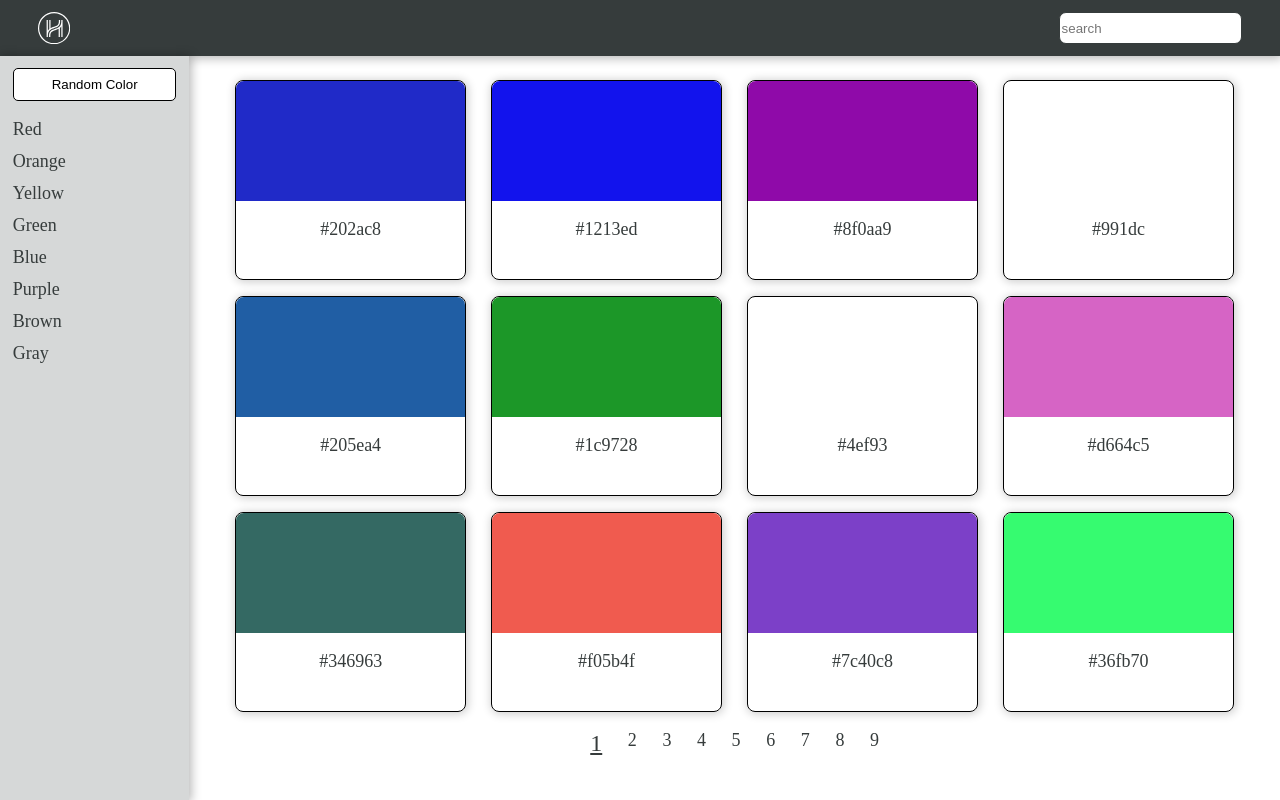
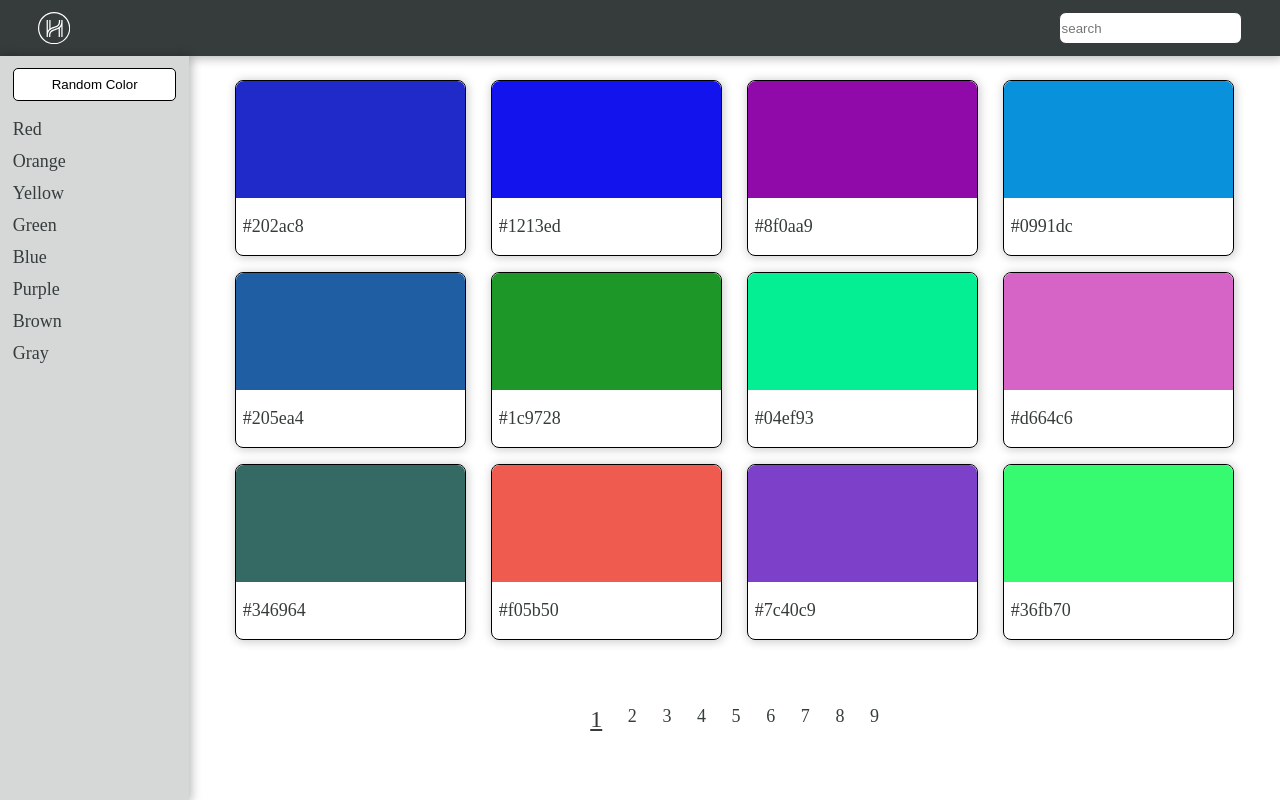
Before and after one commit to calvincao/hh-interview-challenge, a React (Create React App) app: page / in a window 1280 px wide. Built offline with nearby package versions, Linux system fonts and the light colour scheme; a web font is replaced by a local one.

Commit message:
added search function

```diff
--- a/public/index.html
+++ b/public/index.html
@@ -2,7 +2,7 @@
 <html lang="en">
   <head>
     <meta charset="utf-8" />
-    <link rel="icon" href="%PUBLIC_URL%/favicon.ico" />
+    <link rel="icon" href="" />
     <meta name="viewport" content="width=device-width, initial-scale=1" />
     <meta name="theme-color" content="#000000" />
     <meta
@@ -24,7 +24,7 @@
       work correctly both with client-side routing and a non-root public URL.
       Learn how to configure a non-root public URL by running `npm run build`.
     -->
-    <title>React App</title>
+    <title>HH</title>
   </head>
   <body>
     <noscript>You need to enable JavaScript to run this app.</noscript>
--- a/src/App.css
+++ b/src/App.css
@@ -18,7 +18,7 @@ body {
   padding: 1.5vh 3vw;
   box-shadow: 1px 1px 10px 1px rgba(0, 0, 0, 0.3);
 }
-#main-body {
+main {
   display: flex;
   flex-direction: row;
   justify-content: space-between;
@@ -31,12 +31,38 @@ body {
   align-items: center;
   width: 100%
 }
+.search-results{
+  padding-top: 0;
+  display: flex;
+  flex-direction: column;
+  align-items: center;
+  width: 100%
+}
+.detail-view {
+  width: 75%;
+  height: 100%
+}
+.neighbor-colors {
+  margin: 2vh 0vh;
+  display: grid;
+  grid-template-columns: repeat(5, 1fr);
+  column-gap: 2vw;
+  width: 100%;
+}
+.clear-btn {
+  background-color: white;
+  border: 1px solid black;
+  border-radius: 5px;
+  padding: 1vh 1vh;
+  width: 15%
+}
 #card-container {
   display: grid;
   grid-template-columns: repeat(4, minmax(18vw, 18%));
-  grid-template-rows: repeat(3, minmax(25vh, 15%));
+  grid-template-rows: repeat(3, minmax(22vh, 15%));
   column-gap: 2vw;
   row-gap: 2vh;
+  height: 90%;
 }
 #sidebar {
   display: flex;
@@ -74,11 +100,16 @@ li {
   border-radius: 8px;
   display: flex;
   flex-direction: column;
+  align-items: flex-start;
   box-shadow: 1px 1px 10px 1px rgba(0, 0, 0, 0.2);
+}
+.card p {
+  padding-left: 0.5vw;
 }
 .pagination{
   display: flex;
   flex-direction: row;
+  margin: 0;
 }
 .page-item{
   margin-left: 1vw;
@@ -96,12 +127,27 @@ li {
   border: 1px solid #363c3c;
   border-radius: 7px;
 }
-
 #main-body {
   display: flex;
   flex-direction: row;
 }
-
+.search-header {
+  display: flex;
+  flex-direction: row;
+  column-gap: 2vw;
+  align-items: center;
+  justify-content: center;
+}
+.exit-search-btn {
+  background-color: white;
+  border: 1px solid black;
+  border-radius: 5px;
+  padding: 1vh 1vh;
+  height: 75%
+}
+h1{
+  margin: 0;
+}
 .App-logo {
   height: 40vmin;
   pointer-events: none;
@@ -112,27 +158,3 @@ li {
     animation: App-logo-spin infinite 20s linear;
   }
 }
-
-.App-header {
-  background-color: #282c34;
-  min-height: 100vh;
-  display: flex;
-  flex-direction: column;
-  align-items: center;
-  justify-content: center;
-  font-size: calc(10px + 2vmin);
-  color: white;
-}
-
-.App-link {
-  color: #61dafb;
-}
-
-@keyframes App-logo-spin {
-  from {
-    transform: rotate(0deg);
-  }
-  to {
-    transform: rotate(360deg);
-  }
-}
--- a/src/App.jsx
+++ b/src/App.jsx
@@ -1,47 +1,48 @@
+import './App.css';
 import Navbar from './components/Navbar';
 import Sidebar from './components/Sidebar';
-import CardContainer from './containers/CardContainer';
-import Pagination from './components/Pagination';
-import DetailView from './containers/DetailView'
-import './App.css';
+import Contents from './containers/Contents';
+import { findClosestColors } from './helperFuncs';
 import { useState, useEffect } from 'react';
 
 function App() {
   const [view, setView] = useState(null);
-
+  const [closestColors, setClosestColors] = useState([]);
   const [colors, setColors] = useState([]);
-  const [currentPage, setCurrentPage] = useState(1);
-  const perPage = 12;
+  const [search, setSearch] = useState({viewResults: false, searchResults: [], searchTerm: ''});
 
   useEffect(()=>{
     const randomColors = [];
-    const generateColor = () => '#' + Math.floor(Math.random()*16777215).toString(16);
+    const generateColor = () => '#' + Math.floor(Math.random()*256**3).toString(16).padStart(6, '0');
     for (let i = 0; i < 100; i++){
       randomColors.push(generateColor())
     }
     setColors(randomColors);
   }, []);
 
-  const indOfLast = currentPage * perPage;
-  const indOfFirst = indOfLast - perPage;
-  const currentColors = colors.slice(indOfFirst, indOfLast)
-
   return (
     <div className="App">
-      <Navbar/>
-      <div id="main-body">
-        <Sidebar/>
-        <div className="contents">
-          {!view ?
-            <>
-              <CardContainer colors={currentColors} setView={setView}/>
-              <Pagination perPage={perPage} currentPage={currentPage} setCurrentPage={setCurrentPage} totalColors={colors.length}/>
-            </>
-            :
-            <DetailView view={view} setView={setView}/>
-          }
-        </div>
-      </div>
+      <Navbar colors={colors} setSearch={setSearch}/>
+      <main>
+        <Sidebar
+          view={view}
+          setView={setView}
+          colors={colors}
+          findClosestColors={findClosestColors}
+          setClosestColors={setClosestColors}
+          setSearch={setSearch}
+        />
+        <Contents
+          colors={colors}
+          view={view}
+          setView={setView}
+          setClosestColors={setClosestColors}
+          findClosestColors={findClosestColors}
+          closestColors={closestColors}
+          search={search}
+          setSearch={setSearch}
+        />
+      </main>
     </div>
   );
 }
--- a/src/components/Card.jsx
+++ b/src/components/Card.jsx
@@ -1,24 +1,35 @@
 
-function Card({ colorName, setView, size }) {
+function Card({ colors, colorName, setView, size, findClosestColors, setClosestColors }) {
   const small = {
     borderRadius: '8px 8px 0px 0px',
     width: '100%',
-    height: '15vh',
+    height: '18vh',
     backgroundColor: colorName
   }
   const large = {
     borderRadius: '8px 8px 0px 0px',
     width: '100%',
-    height: '15vh',
+    height: '50vh',
+    backgroundColor: colorName
+  }
+  const mini = {
+    borderRadius: '8px 8px 0px 0px',
+    width: '100%',
+    height: '10vh',
     backgroundColor: colorName
   }
   const viewCard = () => {
     setView(colorName);
-    console.log(colorName);
+    setClosestColors(findClosestColors(colors, colorName));
   }
   return (
     <div className="card">
-      <div style={size === small ? small : large} className="swatch" onClick={viewCard}/>
+      <area
+        alt={colorName}
+        style={size === 'small' ? small : size === 'large' ? large : mini}
+        className="swatch"
+        onClick={setView ? viewCard : null}
+      />
       <p>{colorName}</p>
     </div>
   )
--- a/src/components/Navbar.jsx
+++ b/src/components/Navbar.jsx
@@ -1,9 +1,18 @@
 import logo from '../logo-symbol.svg'
-function Navbar () {
+function Navbar ({ colors, setSearch }) {
+  const search = (e) => {
+    if (e.key === "Enter"){
+      if (e.target.value === '') return;
+      const results = colors.filter(color => color.includes(e.target.value));
+      console.log(results);
+      setSearch({viewResults: true, searchResults: results, searchTerm: e.target.value})
+      e.target.value = null;
+    }
+  }
   return (
     <nav className='navbar'>
       <img src={logo} className="" alt="logo" />
-      <input type="text" placeholder='search' id='search'/>
+      <input type="text" onKeyDown={search} placeholder='search' id='search'/>
     </nav>
   )
 }
--- a/src/containers/CardContainer.jsx
+++ b/src/containers/CardContainer.jsx
@@ -1,8 +1,18 @@
 import Card from '../components/Card'
 
-function CardContainer({ colors, setView }) {
+function CardContainer({ colors, setView, setClosestColors, findClosestColors }) {
   const cards = colors.map(color => {
-    return <Card colorName={color} key={color} setView={setView} size="small"/>
+    return (
+      <Card
+        colorName={color}
+        key={color}
+        colors={colors}
+        setView={setView}
+        setClosestColors={setClosestColors}
+        findClosestColors={findClosestColors}
+        size="small"
+      />
+    )
   })
   return (
     <div id="card-container">
--- /dev/null
+++ b/src/containers/Contents.jsx
@@ -0,0 +1,47 @@
+import {useState} from 'react'
+import CardContainer from './CardContainer';
+import Pagination from '../components/Pagination';
+import DetailView from './DetailView';
+import SearchResults from './SearchResults';
+
+function Contents ({view, setView, setClosestColors, findClosestColors, colors, closestColors, search, setSearch}) {
+  const [currentPage, setCurrentPage] = useState(1);
+  const perPage = 12;
+  const indOfLast = currentPage * perPage;
+  const indOfFirst = indOfLast - perPage;
+  const currentColors = colors.slice(indOfFirst, indOfLast)
+
+  if (search.viewResults === true) return (
+    <SearchResults search={search} setView={setView} setSearch={setSearch} setClosestColors={setClosestColors} findClosestColors={findClosestColors}/>
+  )
+  else if (view !== null) return (
+    <section className="contents">
+      <DetailView
+        view={view}
+        setView={setView}
+        colors={colors}
+        closestColors={closestColors}
+        findClosestColors={findClosestColors}
+        setClosestColors={setClosestColors}
+      />
+    </section>
+  )
+  else return (
+    <section className="contents">
+      <CardContainer
+        colors={currentColors}
+        setView={setView}
+        setClosestColors={setClosestColors}
+        findClosestColors={findClosestColors}
+      />
+      <Pagination
+        perPage={perPage}
+        currentPage={currentPage}
+        setCurrentPage={setCurrentPage}
+        totalColors={colors.length}
+      />
+    </section>
+  )
+}
+
+export default Contents
--- /dev/null
+++ b/src/containers/SearchResults.jsx
@@ -0,0 +1,41 @@
+import Pagination from "../components/Pagination";
+import CardContainer from "./CardContainer";
+import {useState} from 'react'
+
+function SearchResults ({search, setSearch}) {
+  const [currentPage, setCurrentPage] = useState(1);
+  const perPage = 12;
+  const indOfLast = currentPage * perPage;
+  const indOfFirst = indOfLast - perPage;
+  const currentColors = search.searchResults.slice(indOfFirst, indOfLast);
+
+  const exitSearch = () => {
+    setSearch({...search, viewResults: false})
+  }
+  if (search.searchResults.length === 0) return (
+    <div className="search-results">
+      <h1>Search Results</h1>
+      <h3>No results for '{search.searchTerm}'...</h3>
+    </div>
+  )
+
+  else {
+    return (
+      <div className="search-results">
+        <div className="search-header">
+          <h1>Search results for '{search.searchTerm}'</h1>
+          <button onClick={exitSearch} className="exit-search-btn">exit search</button>
+        </div>
+        <CardContainer colors={currentColors}/>
+        <Pagination
+          perPage={perPage}
+          currentPage={currentPage}
+          setCurrentPage={setCurrentPage}
+          totalColors={search.searchResults.length}
+        />
+      </div>
+    )
+  }
+}
+
+export default SearchResults
--- /dev/null
+++ b/src/helperFuncs.js
@@ -0,0 +1,29 @@
+export const findClosestColors = (colorsArr, targetColor) => {
+  const colorDiff = (color1, color2) => {
+    // remove # from the first char of the color string and destructure the string into individual R, G, and B values (0-255)
+    color1 = color1.substring(1);
+    color2 = color2.substring(1);
+    let r1 = parseInt(color1.substring(0, 2), 16);
+    let g1 = parseInt(color1.substring(2, 4), 16);
+    let b1 = parseInt(color1.substring(4, 6), 16);
+
+    let r2 = parseInt(color2.substring(0, 2), 16);
+    let g2 = parseInt(color2.substring(2, 4), 16);
+    let b2 = parseInt(color2.substring(4, 6), 16);
+
+    let deltaR = (r1 - r2) ** 2;
+    let deltaG = (g1 - g2) ** 2;
+    let deltaB = (b1 - b2) ** 2;
+
+    // calculate distance baesd on sqrt(a2 + b2 + c2)
+    let distance = Math.sqrt(deltaR + deltaG + deltaB);
+    return distance;
+  };
+  // create an array of array where each element contains the color name and distance from target
+  let colorsAndDeltaArray = colorsArr.map((color) => [color, colorDiff(targetColor, color)]);
+  // sort the array based on its difference
+  let sortedColors = colorsAndDeltaArray.sort((a, b) => a[1] - b[1]);
+  // take the 5 colors closest to the start of the array excluding the 0 index since that's the target color
+  let closestColors = sortedColors.slice(1, 6).map((color) => color[0]);
+  return closestColors;
+};
```
Also changed, not shown: src/components/Sidebar.jsx (+9 -2 lines), src/containers/DetailView.jsx (+10 -5 lines), src/setupTests.js (deleted, +0 -5 lines).
